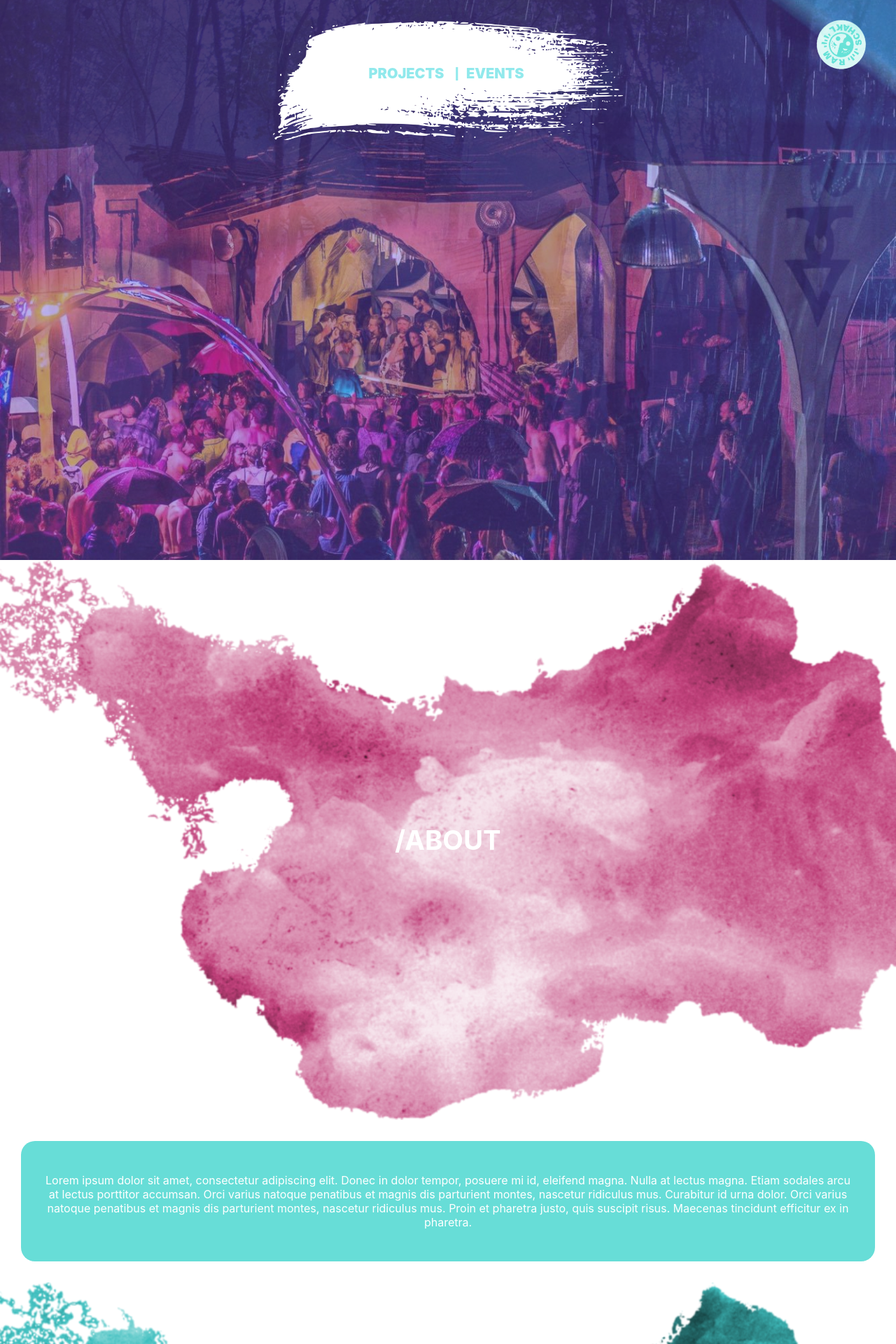
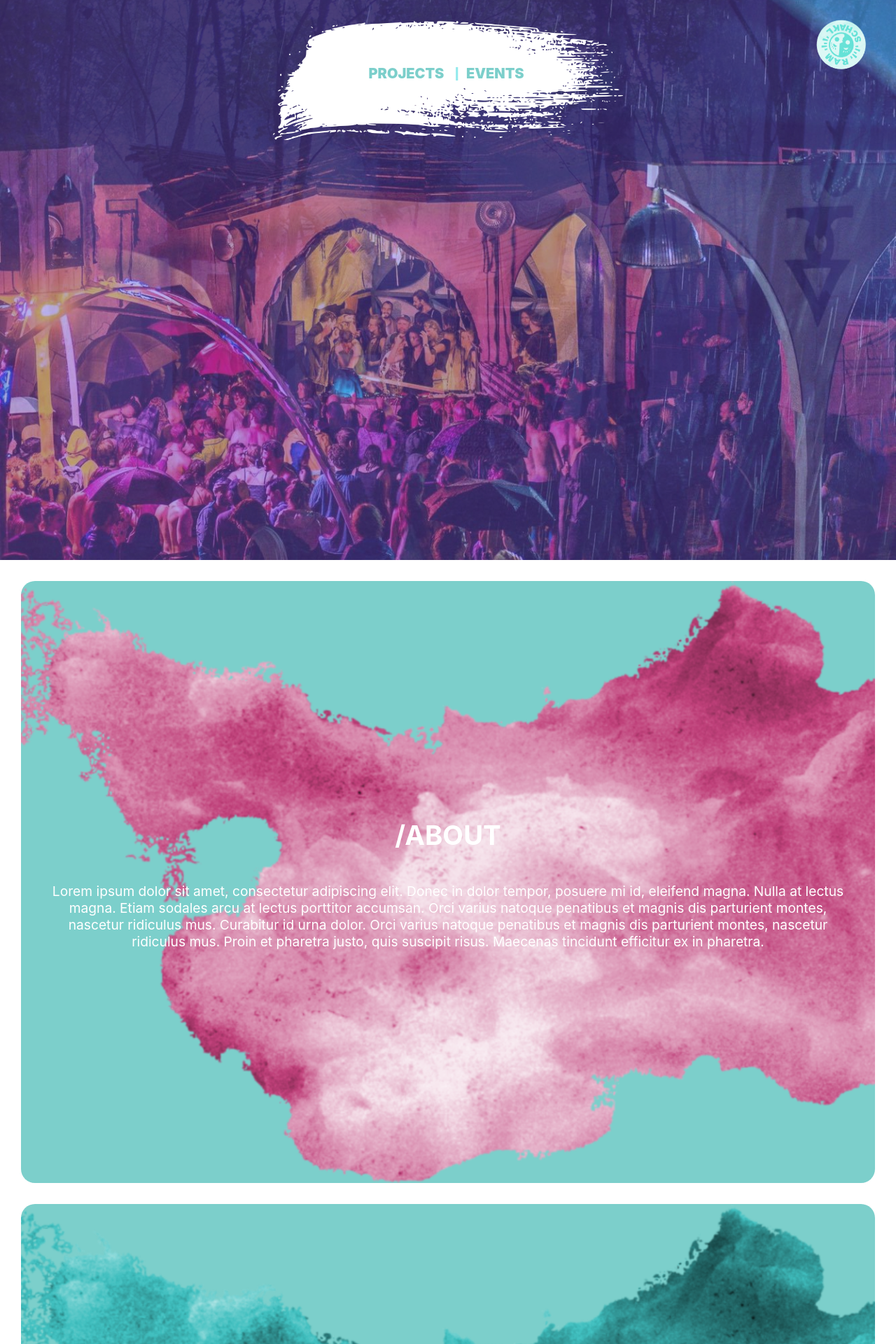
Before and after one commit to NadjaR12/VolunteerApp, a React (Create React App) app in the folder client/: page / in a window 1280 px wide. Shown: the top 1920 px of the page at 70% size. Built offline with nearby package versions, Linux system fonts and the light colour scheme.

Commit message:
style change home

```diff
--- a/client/src/components/NavbarHome.js
+++ b/client/src/components/NavbarHome.js
@@ -1,13 +1,8 @@
 import React, { useState } from 'react';
 import { Link } from "react-router-dom";
-import Menu from "./Menu";
 
 export default function NavbarHome (){
-    const [showMenu, setShowMenu] = useState(false)
 
-    const handleMenu = () => {
-      setShowMenu(!showMenu)
-    }
     return(
         <>
         <nav className="nav-home">
--- a/client/src/css/Home.css
+++ b/client/src/css/Home.css
@@ -32,7 +32,6 @@ header {
   padding-top: 3vh;
   padding-right: 3vw;
   margin-left: 77vw;
-  /* background-color: rgba(255, 0, 0, 0.404); */
   position:fixed;
   display: flex;
   justify-content:flex-end;
@@ -160,6 +159,31 @@ header {
 .icon {
   width: 4vw;
 }
+.text-section-container {
+  color: white;
+  /* background-color: red; */
+  font-size: larger;
+}
+.background-1 {
+  background-image: url("../../public/images/aquarell_pink.png");
+}
+.background-2 {
+  background-image: url("../../public/images/aquarell_turquoise.png")
+}
+.background-3 {
+  background-image: url("../../public/images/aquarell_pink.png");
+}
+.scroll-background {
+  display: flex;
+  flex-direction: column;
+  justify-content: center;
+  color: white;
+  margin: 30px;
+  padding: 30px;
+  text-align: center;
+  border-radius: 20px;
+  background-color: rgb(124, 207, 203);
+}
 .footer {
   height: 10vh;
   padding: 10px;
@@ -172,35 +196,3 @@ header {
 .footer-link {
   margin: 5px;
 }
-.text-section-container {
-  display: flex;
-  flex-direction: column;
-  justify-content: center;
-  color: white;
-  font-size: larger;
-}
-.background-1 {
-  background-image: url("../../public/images/aquarell_pink.png");
-}
-.background-2 {
-  background-image: url("../../public/images/aquarell_turquoise.png")
-}
-.background-3 {
-  background-image: url("../../public/images/aquarell_pink.png");
-}
-.scroll-background {
-  color: white;
-  margin: 30px;
-  padding: 30px;
-  text-align: center;
-  border-radius: 20px;
-}
-.scroll-bg-color-1 {
-  background-color: rgb(103, 221, 215);
-}
-.scroll-bg-color-2 {
-  background-color: rgb(103, 221, 215);
-}
-.scroll-bg-color-3 {
-  background-color: rgb(103, 221, 215);
-}
--- a/client/src/css/NavbarVisitor.css
+++ b/client/src/css/NavbarVisitor.css
@@ -39,7 +39,7 @@
 }
 .nav-link-home {
     text-decoration: none;
-    color: rgb(145, 233, 236);
+    color: rgb(124, 207, 203);
     font-size: 20px;
     margin-left: 10px;
     margin-right: 15px;
--- a/client/src/pagesVisitor/Home.js
+++ b/client/src/pagesVisitor/Home.js
@@ -21,22 +21,19 @@ export default function Home() {
       <NavbarHome />
     </div>
     </div>
-    <div className='text-section-container fixed-background background-1'>
+    {/* About Section */}
+      <div className='text-section-container fixed-background background-1 scroll-background'>
         <h1>/ABOUT</h1>
-    </div>
-    <div className='scroll-background scroll-bg-color-1'>
         <p>Lorem ipsum dolor sit amet, consectetur adipiscing elit. Donec in dolor tempor, posuere mi id, eleifend magna. Nulla at lectus magna. Etiam sodales arcu at lectus porttitor accumsan. Orci varius natoque penatibus et magnis dis parturient montes, nascetur ridiculus mus. Curabitur id urna dolor. Orci varius natoque penatibus et magnis dis parturient montes, nascetur ridiculus mus. Proin et pharetra justo, quis suscipit risus. Maecenas tincidunt efficitur ex in pharetra.</p>
       </div>
-    <div className='text-section-container fixed-background background-2'>
+    {/* Gallery-Section */}
+    <div className='text-section-container fixed-background background-2 scroll-background'>
         <h1>/GALLERY</h1>
-    </div>
-    <div className='scroll-background scroll-bg-color-2'>
       <p>Lorem ipsum dolor sit amet, consectetur adipiscing elit. Donec in dolor tempor, posuere mi id, eleifend magna. Nulla at lectus magna. Etiam sodales arcu at lectus porttitor accumsan. Orci varius natoque penatibus et magnis dis parturient montes, nascetur ridiculus mus. Curabitur id urna dolor. Orci varius natoque penatibus et magnis dis parturient montes, nascetur ridiculus mus. Proin et pharetra justo, quis suscipit risus. Maecenas tincidunt efficitur ex in pharetra.</p>
     </div>
-    <div className='text-section-container fixed-background background-3'>
+    {/* Music-Section */}
+    <div className='text-section-container fixed-background background-3 scroll-background'>
         <h1>/MUSIC</h1>
-    </div>
-    <div className='scroll-background  scroll-bg-color-3'>
       <p>Lorem ipsum dolor sit amet, consectetur adipiscing elit. Donec in dolor tempor, posuere mi id, eleifend magna. Nulla at lectus magna. Etiam sodales arcu at lectus porttitor accumsan. Orci varius natoque penatibus et magnis dis parturient montes, nascetur ridiculus mus. Curabitur id urna dolor. Orci varius natoque penatibus et magnis dis parturient montes, nascetur ridiculus mus. Proin et pharetra justo, quis suscipit risus. Maecenas tincidunt efficitur ex in pharetra.</p>
     </div>
     <footer className="footer">
```
Also changed, not shown: 11 other files (tests, documents, lock files or other folders). Lines whose indentation alone changed are shown as unchanged.
